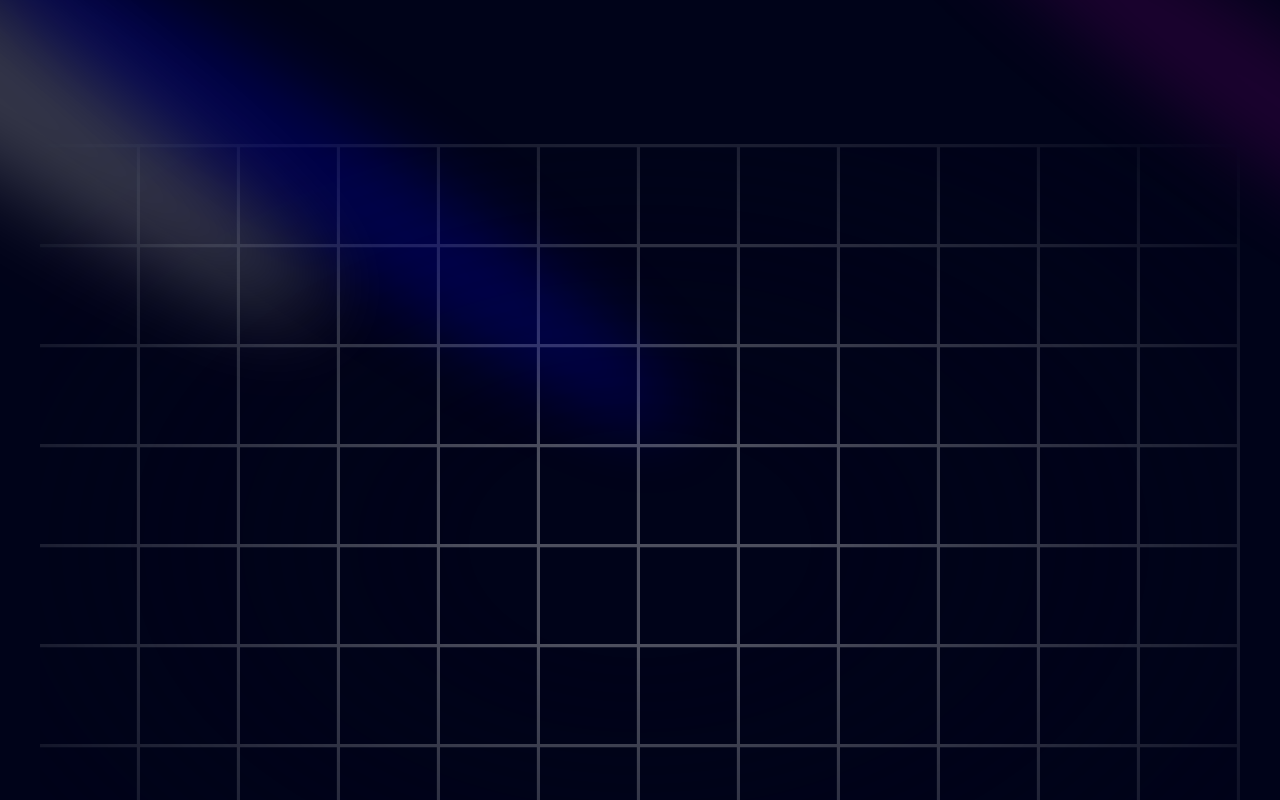
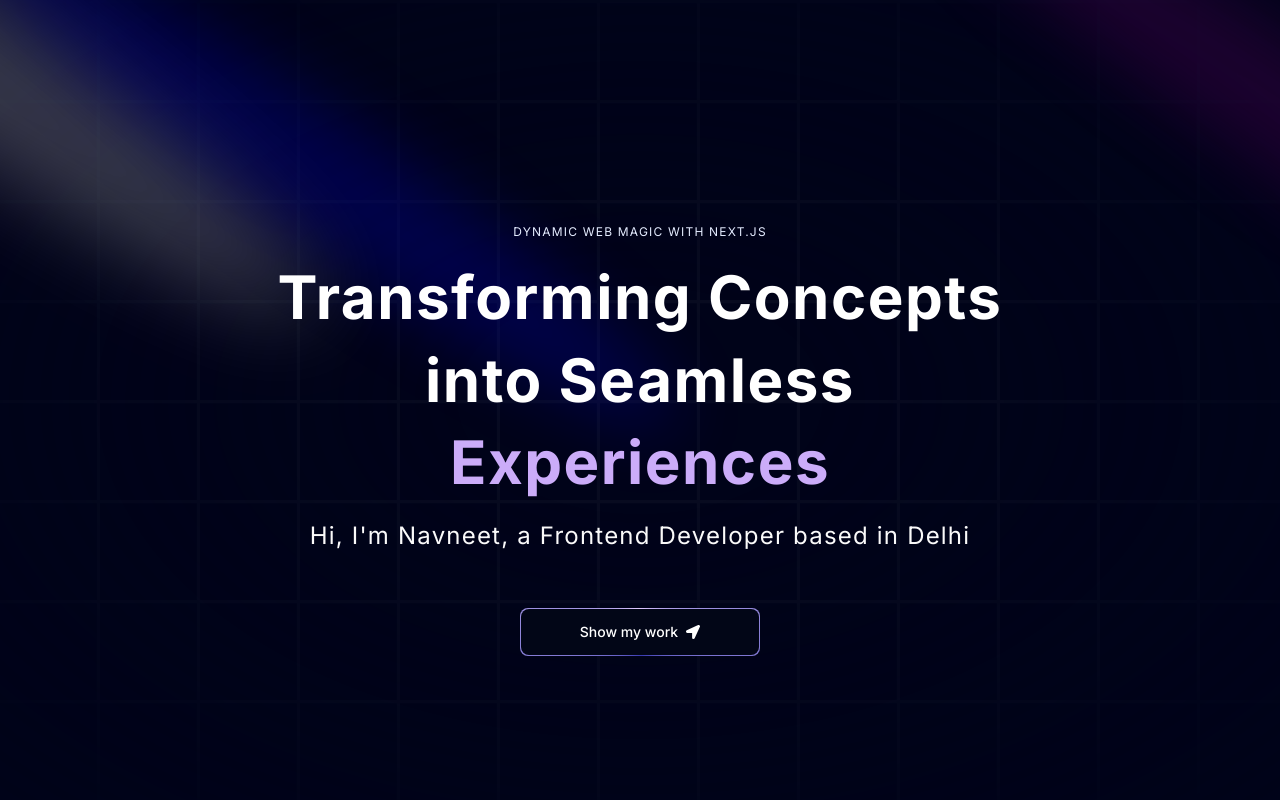
Before and after one commit to navneet9971/navi-protfolio-nextjs, a Next.js app: page / in a window 1280 px wide. Shown: the top 800 px of the page. Built offline with nearby package versions, Linux system fonts and the light colour scheme.

Commit message:
Hero Scrtion is done

```diff
--- a/components/Hero.tsx
+++ b/components/Hero.tsx
@@ -1,4 +1,7 @@
+import { FaLocationArrow } from 'react-icons/fa'
+import MagicButton from './ui/MagicButton'
 import { Spotlight } from './ui/Spotlight'
+import { TextGenerateEffect } from './ui/TextGenerateEffect'
 
 const Hero = () => {
   return (
@@ -13,7 +16,9 @@ const Hero = () => {
         </div>
 
         <div className="h-screen w-full dark:bg-black-100 bg-white
-        dark:bg-grid-white/[0.3] bg-grid-black/[0.2] relative flex items-center justify-center">
+        dark:bg-grid-white/[0.03] bg-grid-black/[0.2]
+        flex items-center justify-center
+        absolute top-0 left-0">
 
       <div className="absolute pointer-events-none
       inset-0 flex items-center justify-center
@@ -30,6 +35,26 @@ const Hero = () => {
             text-xs text-center text-blue-100 max-w-80'>
                 Dynamic Web Magic with Next.js
             </h2>
+
+            <TextGenerateEffect
+            className='text-center text-[40px] md:text-5xl
+            lg:text-6xl'
+            words='Transforming Concepts into Seamless Experiences'
+            />
+
+            <p className='text-center md:tracking-wider mb-4 text-sm
+            md:text-lg lg:text-2xl'>
+               Hi, I&apos;m Navneet, a Frontend Developer
+               based in Delhi
+            </p>
+
+            <a href='#about'>
+                <MagicButton
+                title= "Show my work"
+                icon= {<FaLocationArrow />}
+                position='right'
+                />
+            </a>
         </div>
 
 
--- /dev/null
+++ b/components/ui/MagicButton.tsx
@@ -0,0 +1,28 @@
+import React from 'react'
+
+const MagicButton = ({
+    title, icon, position, handleClick, otherClasses
+}: {
+    title: string,
+    icon: React.ReactNode,
+    position: string; handleClick?: () => void; otherClasses?:
+    string;
+}) => {
+    return (
+        <button className="relative inline-flex
+        h-12 w-full overflow-hidden rounded-lg p-[1px]
+        focus:outline-none md:w-60 md:mt-10">
+            <span className="absolute inset-[-1000%] animate-[spin_2s_linear_infinite] bg-[conic-gradient(from_90deg_at_50%_50%,#E2CBFF_0%,#393BB2_50%,#E2CBFF_100%)]" />
+            <span className={`inline-flex h-full w-full
+            cursor-pointer items-center
+            justify-center rounded-lg bg-slate-950 px-7 text-sm font-medium
+             text-white backdrop-blur-3xl gap-2 ${otherClasses}`}>
+                {position === 'left' && icon}
+                {title}
+                {position === 'right' && icon}
+            </span>
+        </button>
+    )
+}
+
+export default MagicButton
--- /dev/null
+++ b/components/ui/TextGenerateEffect.tsx
@@ -0,0 +1,56 @@
+"use client";
+import { useEffect } from "react";
+import { motion, stagger, useAnimate } from "framer-motion";
+import { cn } from "@/utils/cn";
+
+export const TextGenerateEffect = ({
+  words,
+  className,
+}: {
+  words: string;
+  className?: string;
+}) => {
+  const [scope, animate] = useAnimate();
+  let wordsArray = words.split(" ");
+  useEffect(() => {
+    animate(
+      "span",
+      {
+        opacity: 1,
+      },
+      {
+        duration: 2,
+        delay: stagger(0.2),
+      }
+    );
+  }, [scope.current]);
+
+  const renderWords = () => {
+    return (
+      <motion.div ref={scope}>
+        {wordsArray.map((word, idx) => {
+          return (
+            <motion.span
+              key={word + idx}
+              className={`${idx  > 3 ? 'text-purple' : 'dark:text-white text-black'}
+              opacity-0`}
+            >
+              {word}{" "}
+            </motion.span>
+          );
+        })}
+      </motion.div>
+    );
+  };
+
+  return (
+    <div className={cn("font-bold", className)}>
+      <div className="my-4">
+        <div className=" dark:text-white
+        text-black leading-snug tracking-wide">
+          {renderWords()}
+        </div>
+      </div>
+    </div>
+  );
+};
--- a/package.json
+++ b/package.json
@@ -16,6 +16,7 @@
     "next-themes": "^0.3.0",
     "react": "^18",
     "react-dom": "^18",
+    "react-icons": "^5.2.1",
     "tailwind-merge": "^2.3.0",
     "tailwindcss-animate": "^1.0.7"
   },
```
Also changed, not shown: 1 other file (tests, documents, lock files or other folders).
